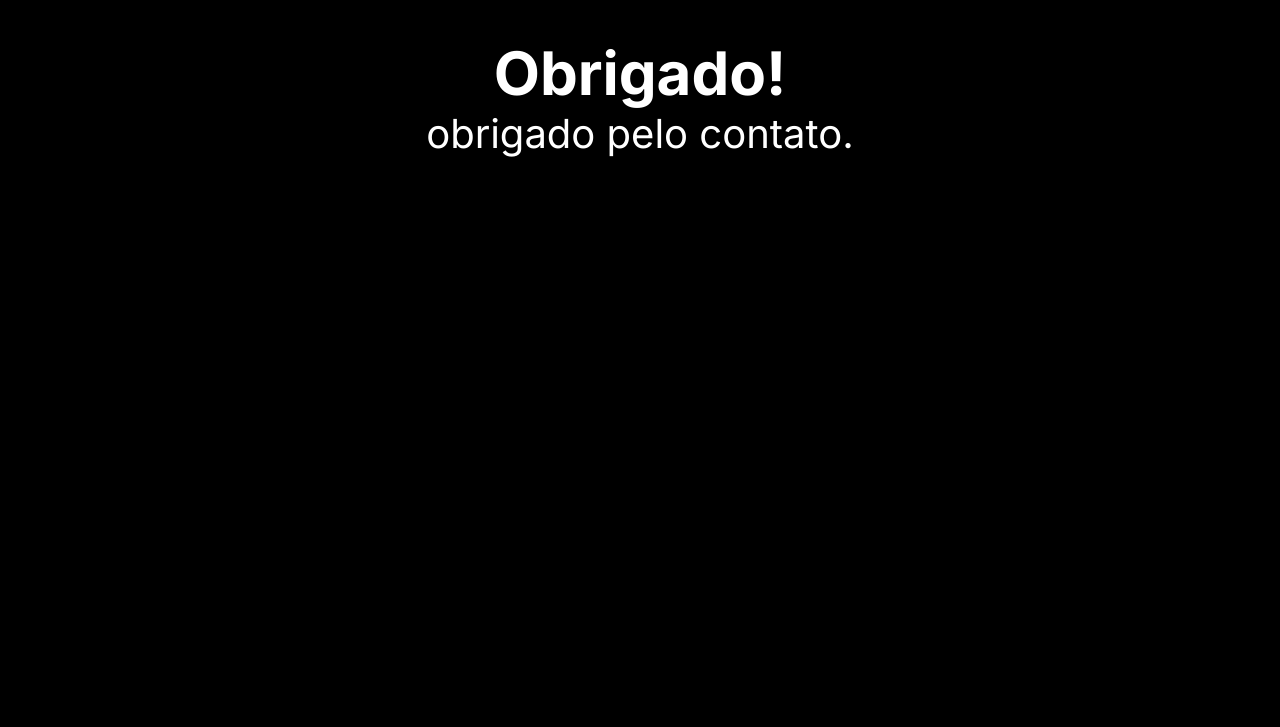
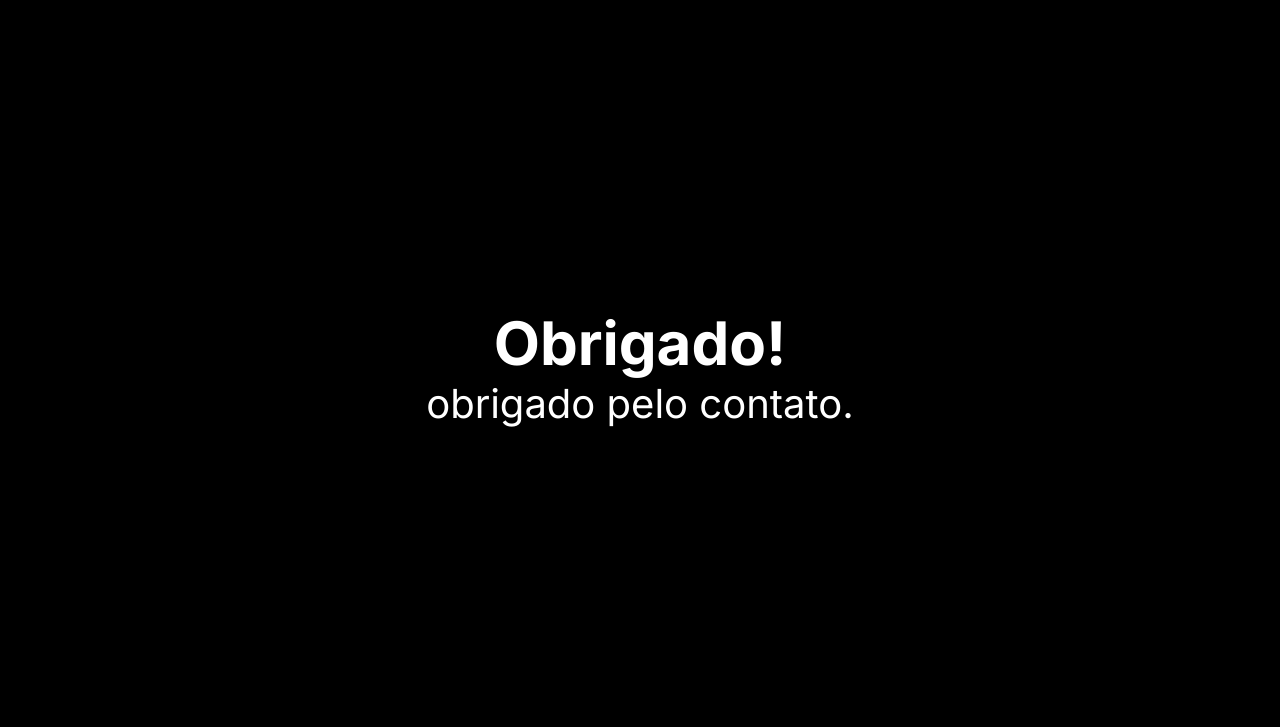
Before and after one commit to KarineA213/frontend.unicesumar, a plain HTML site: page docs/obrigado.html in a window 1280 px wide. Shown: the part 73-800 px from the top of the page. Drawn offline with nearby package versions, Linux system fonts and the light colour scheme; a script that the page names is missing.

Commit message:
centralizar o texto e usar 90%vh e collocar o footer abaixo

```diff
--- a/docs/styles/obg.css
+++ b/docs/styles/obg.css
@@ -7,8 +7,9 @@
     display: flex;
     flex-direction: column;
     align-items: center;
+    justify-content: center;
     padding: 30px;
-    height: 100vh;
+    height: 90vh;
     font-size: 40px;
 }
 
@@ -22,7 +23,7 @@
         align-items: center;
     }
 
-
+}
 
 @media (max-width: 400px){
 
@@ -30,3 +31,5 @@
         padding: 40px;
         font-size: 25px;
     }
+
+}
```
